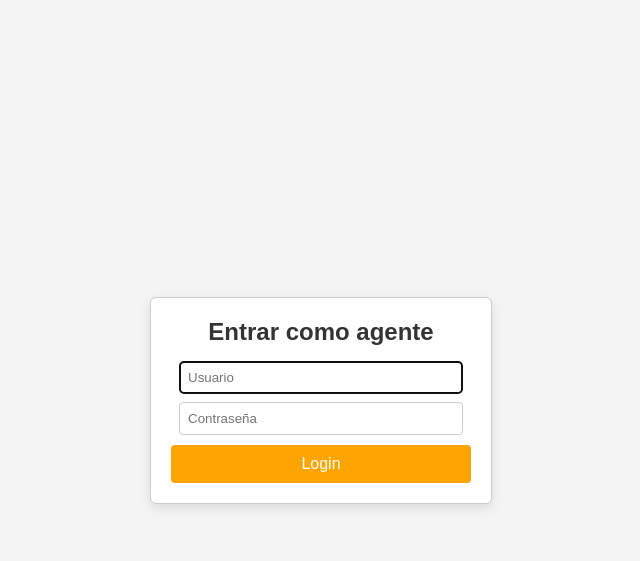
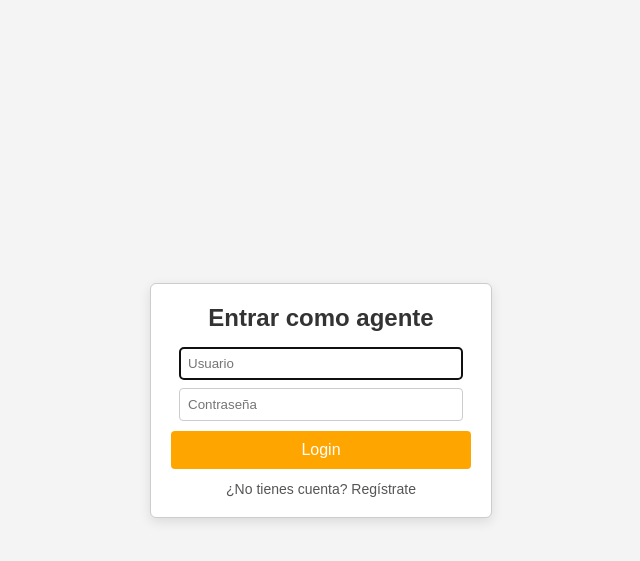
Before and after one commit to JOOOSEEF/JOCHAT, a Flask app: page /login in a window 1280 px wide. Shown: the top 561 px of the page, without its empty margins (319-959 px from the left). Run offline with Flask 2, Linux system fonts and the light colour scheme.

Commit message:
Update login.html

```diff
--- a/backend/templates/login.html
+++ b/backend/templates/login.html
@@ -56,6 +56,17 @@
     button:hover {
       background: #f08c00;
     }
+    .register-link {
+      display: block;
+      text-align: center;
+      margin-top: 12px;
+      font-size: 14px;
+      color: #555;
+      text-decoration: none;
+    }
+    .register-link:hover {
+      text-decoration: underline;
+    }
   </style>
 </head>
 <body>
@@ -78,6 +89,7 @@
       required
     >
     <button type="submit">Login</button>
+    <a href="{{ url_for('register') }}" class="register-link">¿No tienes cuenta? Regístrate</a>
   </form>
 </body>
 </html>
```
